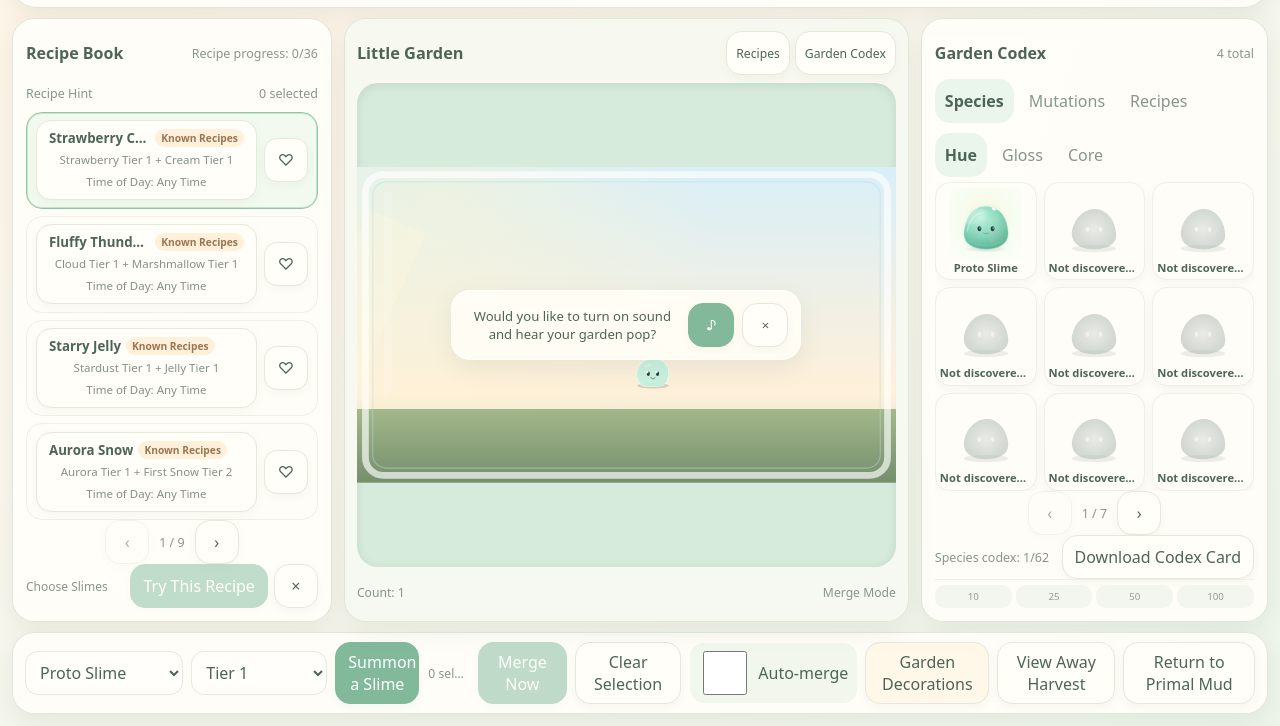
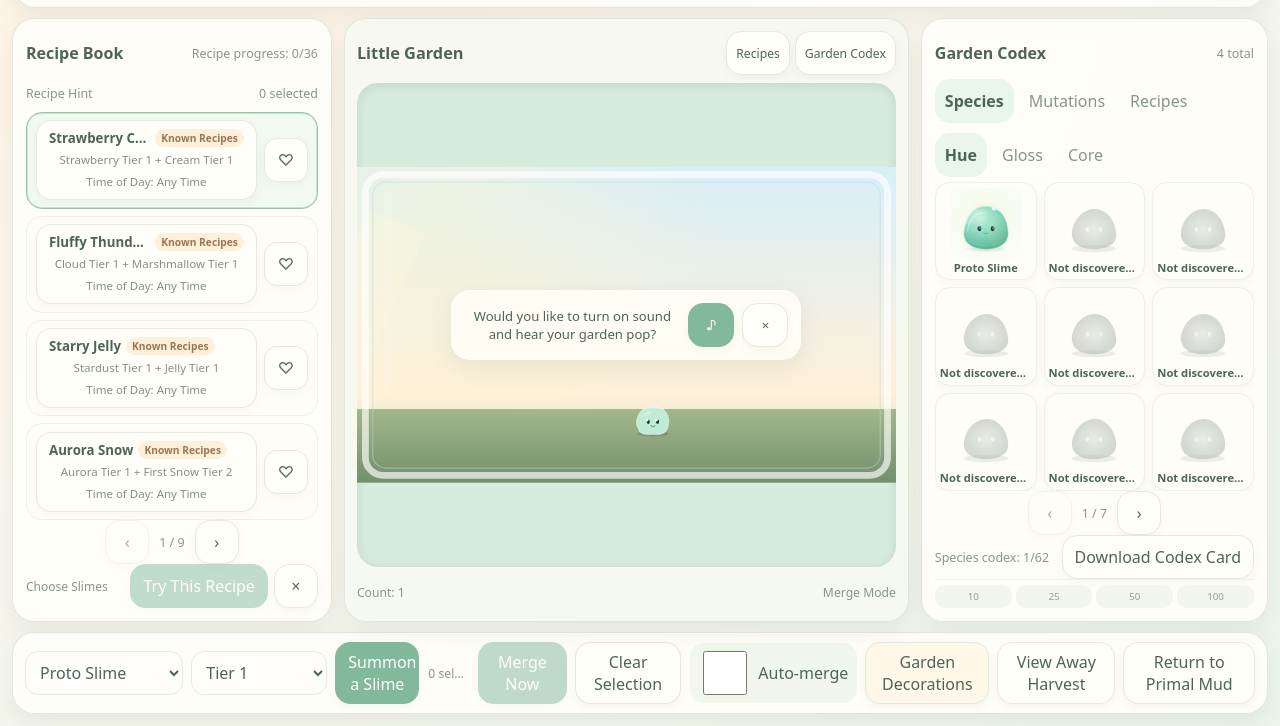
Before and after one commit to YueyuHoshizora/Slimegarden, a plain HTML site: page index.html in a window 1280 px wide. Shown: the part 74-800 px from the top of the page. Drawn offline with Linux system fonts and the light colour scheme; animation ran at ten frames a second.

Commit message:
史萊姆改在缸內地面帶活動並依深度繪製，移除 40 隻繪製上限

```diff
--- a/index.html
+++ b/index.html
@@ -9,7 +9,7 @@
   <title>史萊姆花園 Slimegarden</title>
   <!-- assets:start -->
   <link rel="stylesheet" href="/styles/main.css?v=b4d2cb092c">
-  <script type="importmap">{"imports":{"/src/art/card.js":"/src/art/card.js?v=771df75d4f","/src/art/palette.js":"/src/art/palette.js?v=8b1f256200","/src/art/slimeSvg.js":"/src/art/slimeSvg.js?v=aee1615648","/src/audio/bgm.js":"/src/audio/bgm.js?v=7a81e224c8","/src/audio/sfx.js":"/src/audio/sfx.js?v=dbb31eadf3","/src/core/engine.js":"/src/core/engine.js?v=83168693b9","/src/core/index.js":"/src/core/index.js?v=f6c41cee80","/src/core/offline.js":"/src/core/offline.js?v=6190ae111f","/src/core/save.js":"/src/core/save.js?v=292b67d3db","/src/core/time.js":"/src/core/time.js?v=f06715fe19","/src/data/config.js":"/src/data/config.js?v=28adebe035","/src/data/decorations.js":"/src/data/decorations.js?v=fe06f5020c","/src/data/mutations.js":"/src/data/mutations.js?v=8162d9acf6","/src/data/recipes.js":"/src/data/recipes.js?v=344664fe65","/src/data/species.js":"/src/data/species.js?v=0323c4a098","/src/data/texts/clues.js":"/src/data/texts/clues.js?v=ff35b4e582","/src/data/texts/flavor.js":"/src/data/texts/flavor.js?v=0c035156d8","/src/data/texts/observations.js":"/src/data/texts/observations.js?v=0c6fb90ada","/src/data/texts/ui.js":"/src/data/texts/ui.js?v=6da99f23be","/src/data/upgrades.js":"/src/data/upgrades.js?v=b657f17597","/src/i18n/index.js":"/src/i18n/index.js?v=a306ff9a26","/src/main.js":"/src/main.js?v=067257d48f","/src/pwa.js":"/src/pwa.js?v=d7077bb968","/src/render/tank.js":"/src/render/tank.js?v=926a522b4a","/src/ui/view.js":"/src/ui/view.js?v=acaf8a898e"}}</script>
+  <script type="importmap">{"imports":{"/src/art/card.js":"/src/art/card.js?v=771df75d4f","/src/art/palette.js":"/src/art/palette.js?v=8b1f256200","/src/art/slimeSvg.js":"/src/art/slimeSvg.js?v=aee1615648","/src/audio/bgm.js":"/src/audio/bgm.js?v=7a81e224c8","/src/audio/sfx.js":"/src/audio/sfx.js?v=dbb31eadf3","/src/core/engine.js":"/src/core/engine.js?v=83168693b9","/src/core/index.js":"/src/core/index.js?v=f6c41cee80","/src/core/offline.js":"/src/core/offline.js?v=6190ae111f","/src/core/save.js":"/src/core/save.js?v=292b67d3db","/src/core/time.js":"/src/core/time.js?v=f06715fe19","/src/data/config.js":"/src/data/config.js?v=28adebe035","/src/data/decorations.js":"/src/data/decorations.js?v=fe06f5020c","/src/data/mutations.js":"/src/data/mutations.js?v=8162d9acf6","/src/data/recipes.js":"/src/data/recipes.js?v=344664fe65","/src/data/species.js":"/src/data/species.js?v=0323c4a098","/src/data/texts/clues.js":"/src/data/texts/clues.js?v=ff35b4e582","/src/data/texts/flavor.js":"/src/data/texts/flavor.js?v=0c035156d8","/src/data/texts/observations.js":"/src/data/texts/observations.js?v=0c6fb90ada","/src/data/texts/ui.js":"/src/data/texts/ui.js?v=6da99f23be","/src/data/upgrades.js":"/src/data/upgrades.js?v=b657f17597","/src/i18n/index.js":"/src/i18n/index.js?v=a306ff9a26","/src/main.js":"/src/main.js?v=067257d48f","/src/pwa.js":"/src/pwa.js?v=d7077bb968","/src/render/tank.js":"/src/render/tank.js?v=6e8315e8bd","/src/ui/view.js":"/src/ui/view.js?v=acaf8a898e"}}</script>
   <script type="module" src="/src/main.js?v=067257d48f"></script>
   <!-- assets:end -->
 </head>
--- a/src/render/tank.js
+++ b/src/render/tank.js
@@ -54,7 +54,7 @@ export function createTank(canvas, opts = {}) {
     if (!slime._tank) {
       const angle = index * 2.399;
       const radius = 70 + (index % 5) * 40;
-      slime._tank = { x: W * .5 + Math.cos(angle) * radius, y: H * .72 + Math.sin(angle) * radius * .35, vx: 0, vy: 0, seed: Math.random() * TAU, born: now, poke: 0, press: 0, stick: 0 };
+      slime._tank = { x: W * .5 + Math.cos(angle) * radius, y: H * .84 + Math.sin(angle) * radius * .08, vx: 0, vy: 0, seed: Math.random() * TAU, born: now, poke: 0, press: 0, stick: 0 };
     }
     return slime._tank;
   }
@@ -183,7 +183,8 @@ export function createTank(canvas, opts = {}) {
       state.vx *= .992; state.vy *= .992;
       state.x += state.vx * dt * 60; state.y += state.vy * dt * 60;
       if (state.x < 65 || state.x > W - 65) state.vx += (state.x < 65 ? 1 : -1) * .09;
-      if (state.y < 280 || state.y > 445) state.vy += (state.y < 280 ? 1 : -1) * .07;
+      // 活動範圍限制在地面帶（地面從 y=430 開始），不讓史萊姆飄在天空
+      if (state.y < 450 || state.y > 500) state.vy += (state.y < 450 ? 1 : -1) * .07;
     }
     if (pointer.dragging && pointer.id === slime.uid) { state.x = pointer.x; state.y = pointer.y; }
     const breath = Math.sin(now / 430 + state.seed) * .035;
@@ -300,8 +301,8 @@ export function createTank(canvas, opts = {}) {
         ctx.restore();
       }
     }
-    if (live.length <= 40) live.forEach((slime, i) => drawSlime(slime, now, night, dt));
-    else live.slice(0, 40).forEach((slime, i) => drawSlime(slime, now, night, dt));
+    // 依 y 排序繪製，前景（較下方）的史萊姆蓋在後方之上
+    live.sort((a, b) => a._tank.y - b._tank.y).forEach((slime) => drawSlime(slime, now, night, dt));
     if (merge) {
       const progress = Math.min(1, (now - merge.start) / 800);
       if (progress >= 1) { merge.resolve(); merge = null; }
--- a/sw-assets.js
+++ b/sw-assets.js
@@ -35,8 +35,8 @@ self.SW_ASSETS = [
   "/src/i18n/index.js?v=a306ff9a26",
   "/src/main.js?v=067257d48f",
   "/src/pwa.js?v=d7077bb968",
-  "/src/render/tank.js?v=926a522b4a",
+  "/src/render/tank.js?v=6e8315e8bd",
   "/src/ui/view.js?v=acaf8a898e",
   "/styles/main.css?v=b4d2cb092c"
 ];
-self.SW_VERSION = "7fc1c2e99311e0bc";
+self.SW_VERSION = "8c61c11130e53a2d";
```
